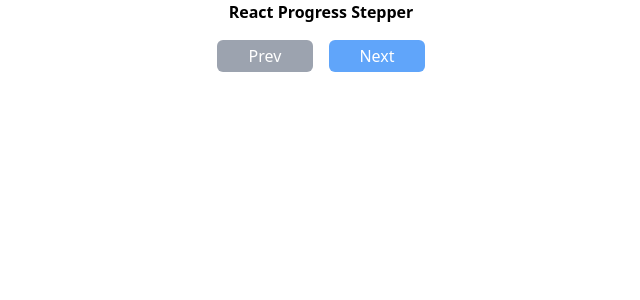
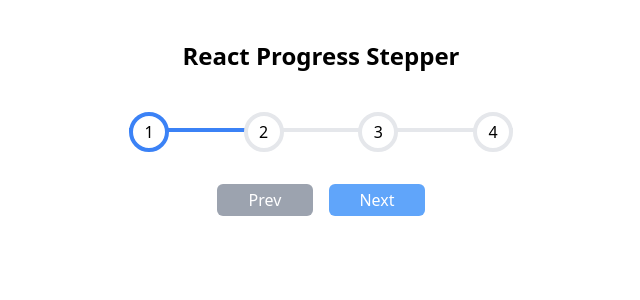
Before and after one commit to syriaca/react-progress-stepper, a React (Create React App) app: page / in a window 1280 px wide. Shown: the top 300 px of the page, without its empty margins (319-959 px from the left). Built offline with nearby package versions, Linux system fonts and the light colour scheme.

Commit message:
Add styles to stepper and steps

```diff
--- a/src/App.tsx
+++ b/src/App.tsx
@@ -1,15 +1,17 @@
-import Button from './components/button';
+import Button from './components/Button';
+import Stepper from './components/Stepper';
 
 const App = () => {
   return (
     <div className="font-bold text-center">
-      <h1>
+      <h1 className="m-10 text-2xl">
         React Progress Stepper
       </h1>
-        <div className="inline-flex justify-around w-56 mt-4">
-          <Button color="gray" label="Prev" isDisabled={true} onClick={() => console.log()} />
-          <Button color="blue" label="Next" isDisabled={false} onClick={() => console.log()} />
-        </div>
+      <Stepper />
+      <div className="inline-flex justify-around w-56 mt-4">
+        <Button color="gray" label="Prev" isDisabled={true} onClick={() => console.log()} />
+        <Button color="blue" label="Next" isDisabled={false} onClick={() => console.log()} />
+      </div>
     </div>
   );
 }
--- a/src/components/step.tsx
+++ b/src/components/step.tsx
@@ -1,6 +1,8 @@
 const Step = ({color, label, isDisabled}: Step) => {
     return (
-        <button className={`p-2 bg-${color}-400`} disabled={isDisabled}>
+        <button
+            className={`rounded-full bg-white h-10 w-10 border-solid border-4 border-${isDisabled ? `gray-200` : `${color}-500`} z-10`}
+            disabled={isDisabled}>
             {label}
         </button>
     );
--- a/src/components/stepper.tsx
+++ b/src/components/stepper.tsx
@@ -1,11 +1,18 @@
-import React from 'react';
+import Step from './Step';
 
-const stepper = () => {
+const Stepper = () => {
     return (
-        <div>
-
+        <div className="relative w-96 m-auto">
+            <hr className="absolute border-solid border-2 border-gray-200 w-96 m-auto block top-4 z-0" />
+            <hr className="absolute border-solid border-2 border-blue-500 w-36 m-auto block top-4 z-0"/>
+            <ul className="inline-flex justify-between w-96 mb-4 ">
+                <Step color="blue" label="1" isDisabled={false} />
+                <Step color="blue" label="2" isDisabled={true} />
+                <Step color="blue" label="3" isDisabled={true} />
+                <Step color="blue" label="4" isDisabled={true}/>
+            </ul>
         </div>
     );
 };
 
-export default stepper;
+export default Stepper;
```
